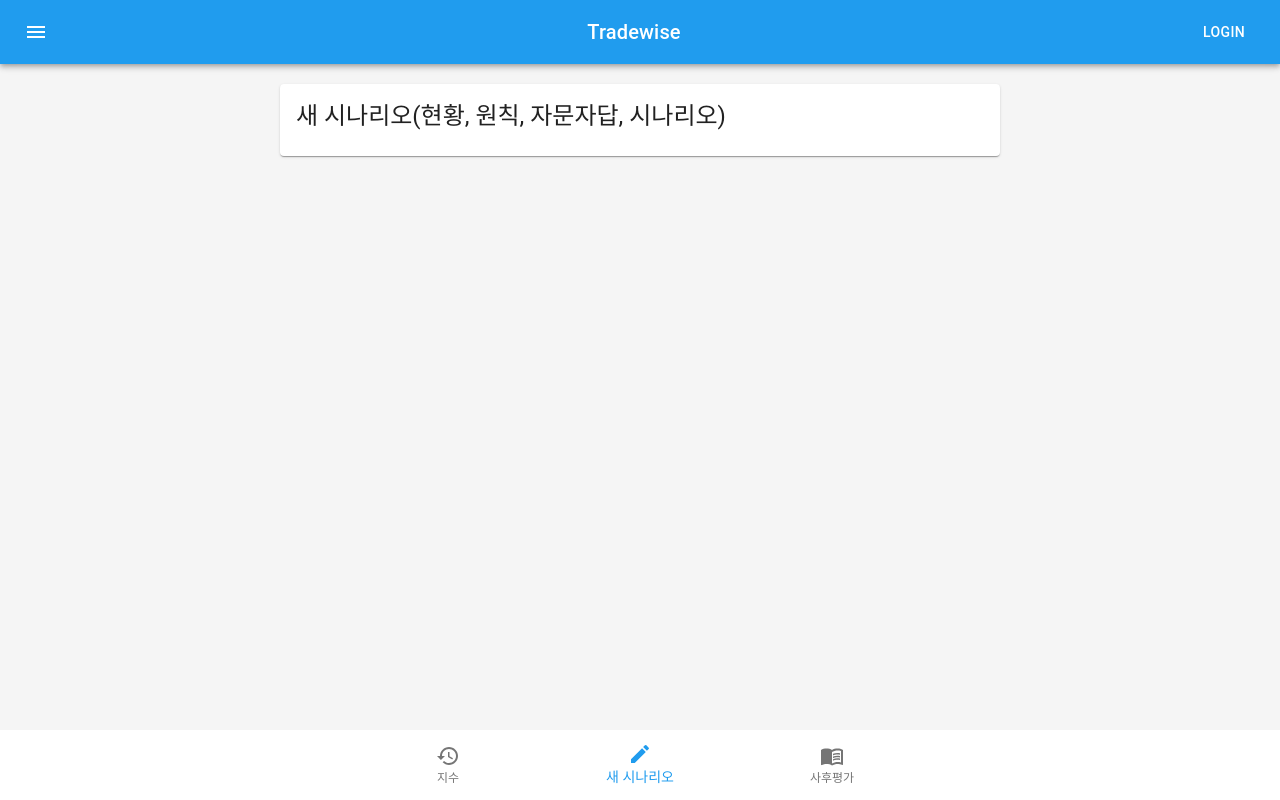
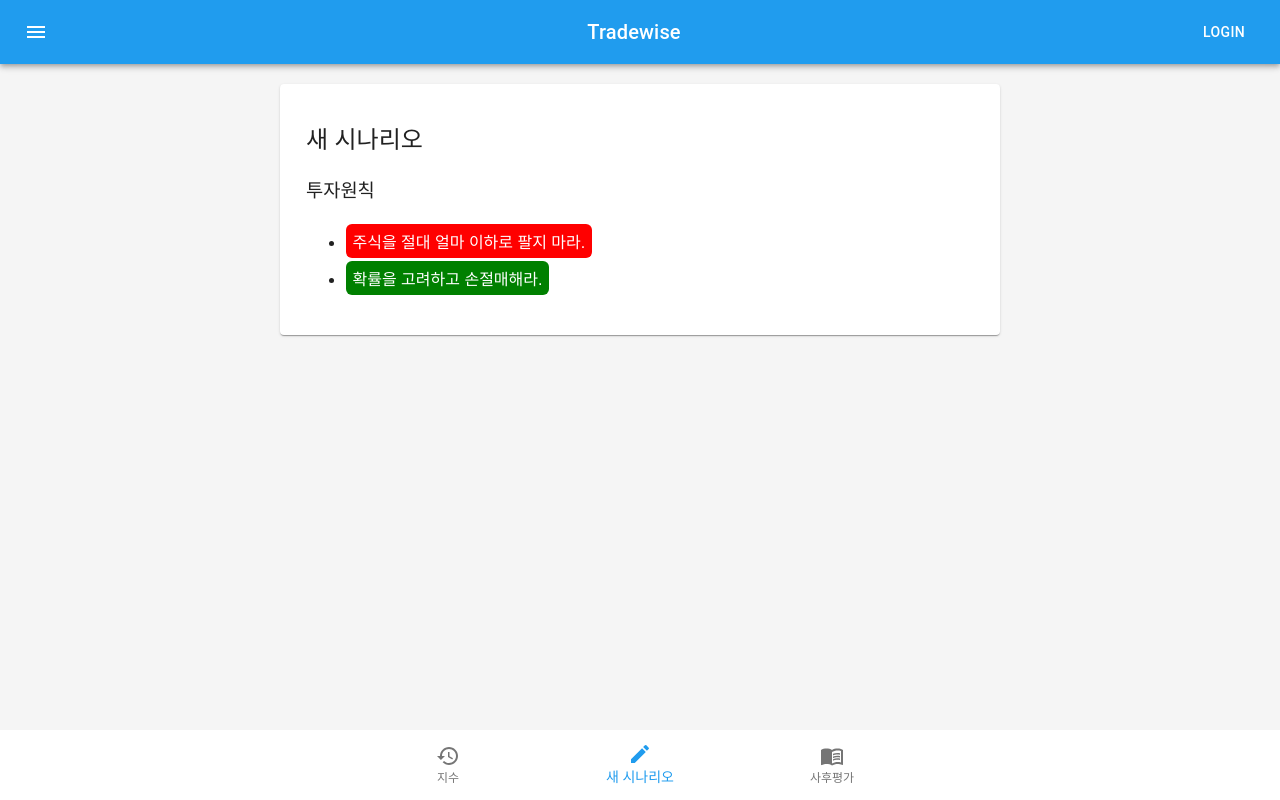
Before and after one commit to freewizard20/boilerplate, a React (Create React App) app: page /input in a window 1280 px wide. Built offline with nearby package versions, Linux system fonts and the light colour scheme.

Commit message:
added principal list design

```diff
--- a/src/App.css
+++ b/src/App.css
@@ -11,38 +11,34 @@ body {
   background-color: #f5f5f5;
 }
 
-
-.App-logo {
-  height: 40vmin;
-  pointer-events: none;
+.my-container {
+  margin: 10px;
 }
 
-@media (prefers-reduced-motion: no-preference) {
-  .App-logo {
-    animation: App-logo-spin infinite 20s linear;
-  }
+.title{
+  font-weight: 500;
 }
 
-.App-header {
-  background-color: #282c34;
-  min-height: 100vh;
-  display: flex;
-  flex-direction: column;
-  align-items: center;
-  justify-content: center;
-  font-size: calc(10px + 2vmin);
-  color: white;
+.subtitle{
+  font-weight: 500;
 }
 
-.App-link {
-  color: #61dafb;
+.principle-list {
+  line-height: 1.9em;
 }
 
-@keyframes App-logo-spin {
-  from {
-    transform: rotate(0deg);
-  }
-  to {
-    transform: rotate(360deg);
-  }
+.principal-item{
+  padding: 5px 6.5px;
+  margin-top: 3px;
+  margin-botton: 3px;
+  border: none;
+  background-color: red;
+  color: white;
+  font-size: 16px;
+  outline:none;
+  border-radius:6px;
 }
+
+.green{
+  background-color:green;
+}
--- a/src/components/input/Input.js
+++ b/src/components/input/Input.js
@@ -6,6 +6,7 @@ import CardContent from '@material-ui/core/CardContent';
 import Button from '@material-ui/core/Button';
 import Typography from '@material-ui/core/Typography';
 import Container from '@material-ui/core/Container';
+import Divider from '@material-ui/core/Divider';
 
 const useStyles = makeStyles({
     root: {
@@ -34,10 +35,14 @@ export default function SimpleCard() {
         <>
             <Card className={classes.root}>
                 <CardContent>
-                    <Typography variant="h5" component="p">
-                        새 시나리오(현황, 원칙, 자문자답, 시나리오)
-                    </Typography>
-
+                    <div className="my-container">
+                        <h2 className="title">새 시나리오</h2>
+                        <h3 className="subtitle">투자원칙</h3>
+                        <ul className="principle-list">
+                            <li><button className="principal-item">주식을 절대 얼마 이하로 팔지 마라.</button></li>
+                            <li><button className="principal-item green">확률을 고려하고 손절매해라.</button></li>
+                        </ul>
+                    </div>
                 </CardContent>
             </Card>
         </>
```
